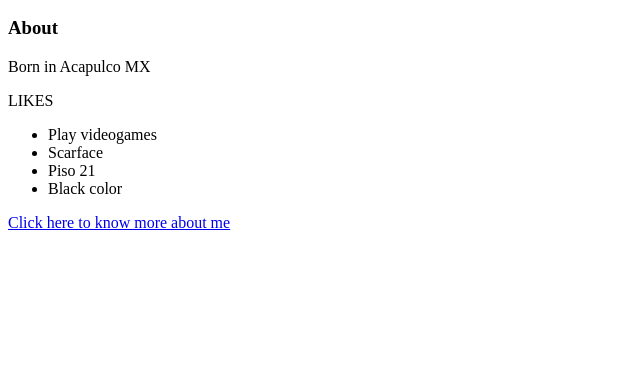
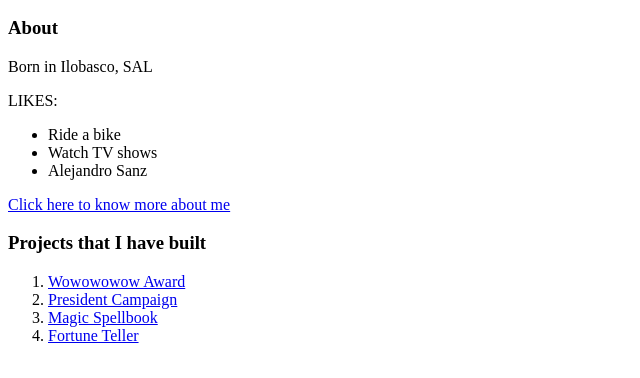
Before and after one commit to mduran99/Jaime-Garcia, a plain HTML site: page index.html in a window 1280 px wide. Shown: the part 422-800 px from the top of the page, without its empty margins (0-640 px from the left). Drawn offline with Linux system fonts and the light colour scheme.

Commit message:
Created using Popcode: https://popcode.org

```diff
--- a/index.html
+++ b/index.html
@@ -6,35 +6,41 @@
     </head>
     <body>
     <div>
-        <img src="https://render.fineartamerica.com/images/rendered/default/poster/8.000/7.875/break/images-medium-5/baby-orangutan-toni-angermayer.jpg">
+        <img src="https://s7img.ftdi.com/is/image/ProvideCommerce/PF_18_T215_LAY_SHP_V1?$proflowers-tile-wide-mv-new$">
         <p>
            <h1> Monica Duran </h1>
            <h2> Senior at SFIHS</h2>
         </p>
         <p>
            <h3> About</h3>
-           Born in Acapulco MX
+           Born in Ilobasco, SAL
         </p>
         <p>
-            LIKES
+            LIKES:
 
          <ul>
           <li>
-           Play videogames
+           Ride a bike
           </li>
           <li>
-           Scarface
+           Watch TV shows
           </li>
           <li>
-           Piso 21
-          </li>
-          <li>
-           Black color
+           Alejandro Sanz
           </li>
          </ul>
         </p>
     <a href="https://www.youtube.com/watch?v=3aM4-fEYUeM" target="_blank">Click here to know more about me </a>
         </div>
+        <div class="projects">
+        <h3>Projects that I have built</h3>
+        <ol>
+        <li><a href="https://mduran99.github.io/The-Wowowowow-Award/" target="_blank">Wowowowow Award</a></li>
+        <li><a href="https://mduran99.github.io/Brunno-Mars-for-president/" target="_blank">President Campaign</a></li>
+        <li><a href="https://mduran99.github.io/Unit-5-jQuery-SpellBook-Project/ " target="_blank">Magic Spellbook</a></li>
+        <li><a href="https://mduran99.github.io/In-10-years-you-will/" target="_blank">Fortune Teller</a></li>
+        </ol>
+        </div>
 
     </body>
 </html>
```
